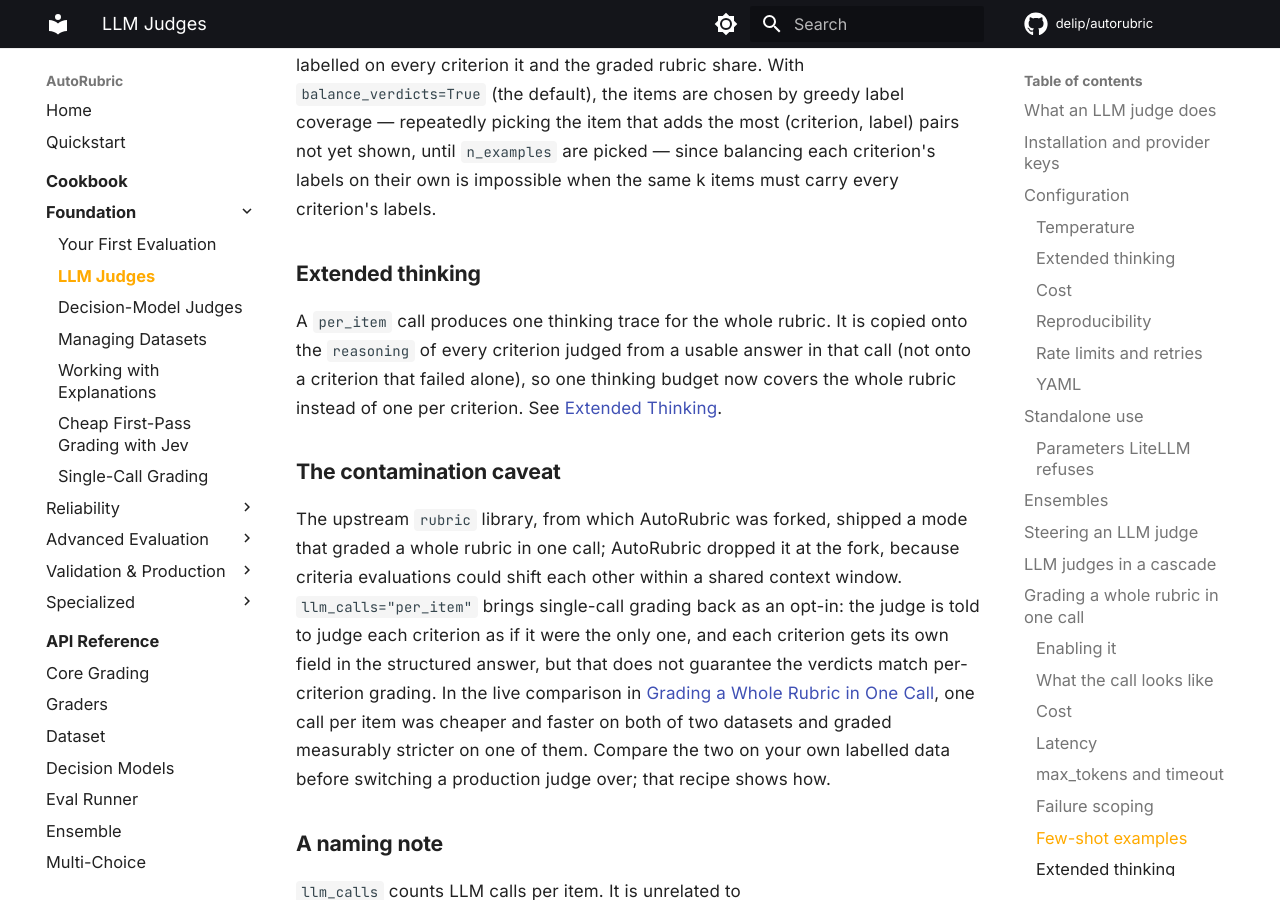
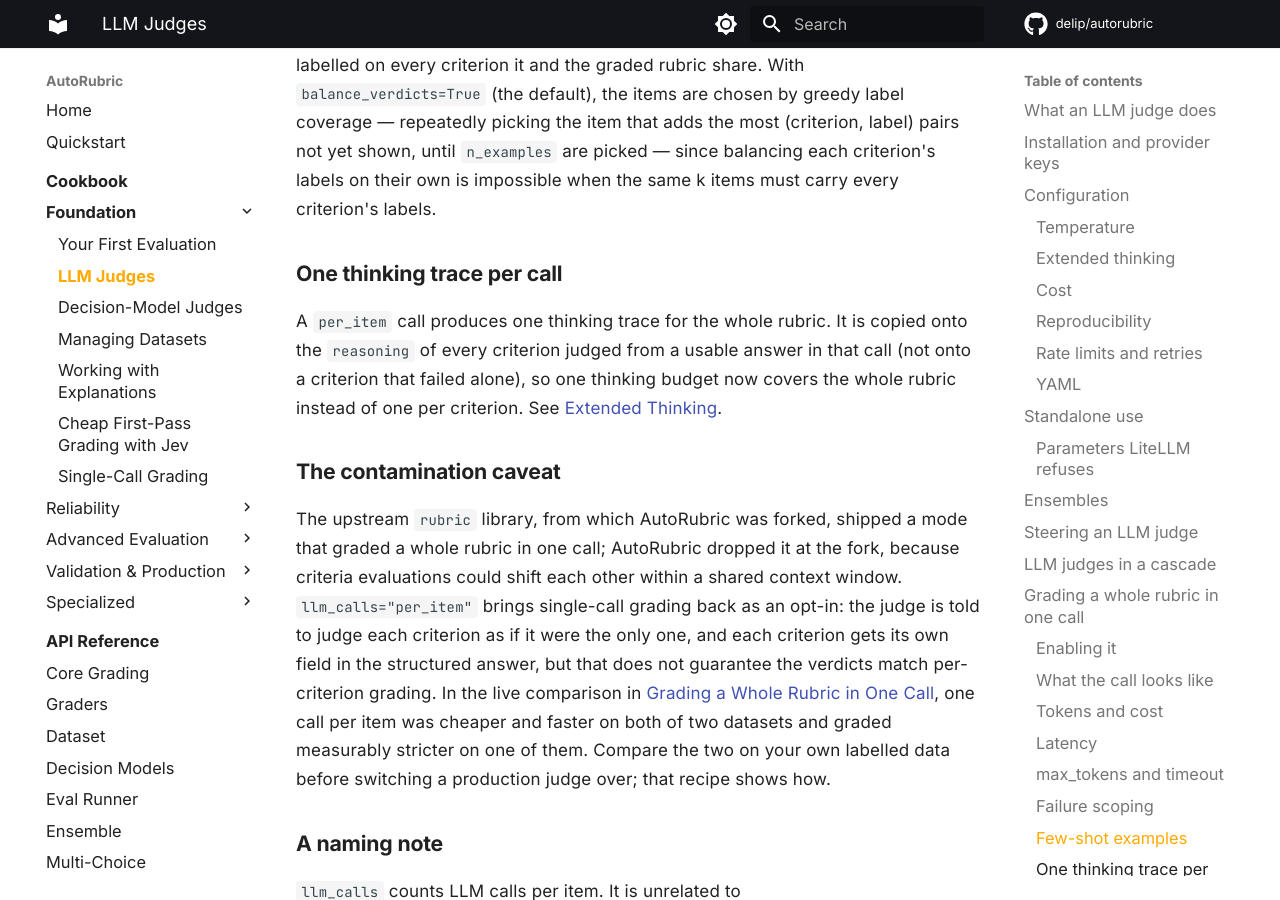
Before and after one commit to delip/autorubric, an MkDocs documentation site: the page built from docs/cookbook/llm-judges.md, in a window 1280 px wide and 900 px high, scrolled down 16772 px. Built offline with MkDocs 1.6.1 and Material for MkDocs 9.7.7, drawn with Linux system fonts in a browser that asks for light colours; comment, search, counter and statistics services are not loaded.

Commit message:
Give duplicate LLM-judge cookbook headings distinct anchors
docs/cookbook/llm-judges.md had two "### Extended thinking" and two
"### Cost" headings. MkDocs gives a repeated heading a suffixed anchor,
so links to #extended-thinking, such as the one in the per_item
"Failure scoping" section, landed on the per-criterion section instead
of the per_item one.

Rename the per_item headings to "One thinking trace per call" and
"Tokens and cost", and point the per_item failure-scoping link at the
new thinking anchor. Docs only; no code change.

```diff
--- a/docs/cookbook/llm-judges.md
+++ b/docs/cookbook/llm-judges.md
@@ -255,7 +255,7 @@ The user prompt lists every criterion of the effective rubric under an id, `c0`,
 
 The judge answers with one structured judgment per criterion: `RubricJudgment`, an internal response format holding a list of per-criterion entries (a `criterion_id`, a `criterion_status` or `selected_option`, and an explanation). The grader maps that answer back to one `CriterionResult` per criterion, in rubric order, the same way it maps a decision model's answers.
 
-### Cost
+### Tokens and cost
 
 With N criteria, a submission (with its input and reference) of S tokens, a system prompt of P tokens, and about c tokens per criterion block, a per-criterion judge's input tokens per item and judge scale as N·(P + S + c); a `per_item` judge's scale as P_w + S + N·c, where P_w is the wrapped system prompt (the preamble, the guide for each kind of criterion present, and the closing format). For N = 10 and S = 1,000, that is roughly 26,700 input tokens per item and judge called per criterion, against roughly 3,400 (a rubric of one kind) to 5,000 (both kinds) under `per_item`. [Prompt caching](cost-optimization.md#step-5-enable-prompt-caching-anthropic) narrows the gap only for the system-prompt part: under `per_criterion` the submission follows the criterion in every call and is re-sent each time, so caching never covers it.
 
@@ -271,13 +271,13 @@ Output grows with N: roughly 80-100 tokens per criterion (its id, verdict fields
 
 ### Failure scoping
 
-A criterion whose answer is missing, duplicated, or otherwise unusable fails alone, as an abstention (`CANNOT_ASSESS`, or the NA option), exactly as an unusable per-criterion answer does. A failed call fails every criterion of that call with the same error, sorted as a failed per-criterion call's error is ([Failures](#standalone-use)). An API error, or a reply that is not a valid `RubricJudgment` (one cut off at `max_tokens`, one that is not a JSON object, one with no content or with content that is not text, or a response with no reply at all, with or without [extended thinking](#extended-thinking)), is `infrastructure` or `parse`, so every criterion abstains; a configuration error, such as a rejected key, raises instead. Any other exception is `unknown` and gives every criterion the worst case for its weight sign. With a single judge, a failed call leaves the item with no score at all (its report's `error` reads `"Every criterion's judgment failed: ..."`). In a panel the other judges still grade the item, as they do when per-criterion calls fail, but only abstentions are set aside when votes are aggregated: an `unknown` failure's worst-case stand-ins count as votes on every criterion of the call.
+A criterion whose answer is missing, duplicated, or otherwise unusable fails alone, as an abstention (`CANNOT_ASSESS`, or the NA option), exactly as an unusable per-criterion answer does. A failed call fails every criterion of that call with the same error, sorted as a failed per-criterion call's error is ([Failures](#standalone-use)). An API error, or a reply that is not a valid `RubricJudgment` (one cut off at `max_tokens`, one that is not a JSON object, one with no content or with content that is not text, or a response with no reply at all, with or without [extended thinking](#one-thinking-trace-per-call)), is `infrastructure` or `parse`, so every criterion abstains; a configuration error, such as a rejected key, raises instead. Any other exception is `unknown` and gives every criterion the worst case for its weight sign. With a single judge, a failed call leaves the item with no score at all (its report's `error` reads `"Every criterion's judgment failed: ..."`). In a panel the other judges still grade the item, as they do when per-criterion calls fail, but only abstentions are set aside when votes are aggregated: an `unknown` failure's worst-case stand-ins count as votes on every criterion of the call.
 
 ### Few-shot examples
 
 With `training_data`, an example under `per_item` is a whole training item instead of one criterion's submission: each of the judge's `n_examples` items is shown once, labelled on every criterion it and the graded rubric share. With `balance_verdicts=True` (the default), the items are chosen by greedy label coverage — repeatedly picking the item that adds the most (criterion, label) pairs not yet shown, until `n_examples` are picked — since balancing each criterion's labels on their own is impossible when the same k items must carry every criterion's labels.
 
-### Extended thinking
+### One thinking trace per call
 
 A `per_item` call produces one thinking trace for the whole rubric. It is copied onto the `reasoning` of every criterion judged from a usable answer in that call (not onto a criterion that failed alone), so one thinking budget now covers the whole rubric instead of one per criterion. See [Extended Thinking](extended-thinking.md).
 
```
